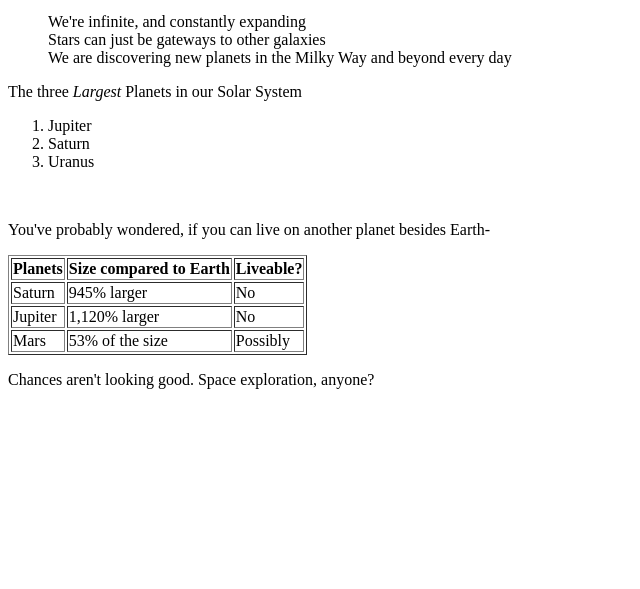
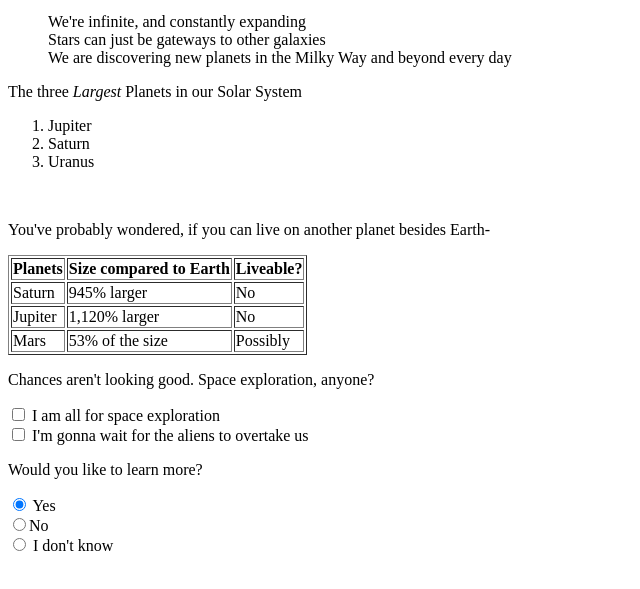
Before and after one commit to bbrundin/week-2-practice-assessment, a plain HTML site: page index.html in a window 1280 px wide. Shown: the part 153-742 px from the top of the page, without its empty margins (0-640 px from the left). Drawn offline with Linux system fonts and the light colour scheme.

Commit message:
added forms

```diff
--- a/index.html
+++ b/index.html
@@ -55,5 +55,20 @@
 </table>
 <p> Chances aren't looking good. Space exploration, anyone? </p>
 
+<form>
+  <input type="checkbox" name="space1" value="Exploration"> I am all for space exploration<br>
+  <input type="checkbox" name="space2" value="Aliens"> I'm gonna wait for the aliens to overtake us
+</form>
+
+<p> Would you like to learn more? </p>
+
+<form>
+  <input type="radio" name="learn" value="yes" checked> Yes<br>
+  <input type="radio" name="learn" value="no">No<br>
+  <input type="radio" name="learn" value="idk"> I don't know
+</form>
+
+
+
 </body>
 </html>
```
